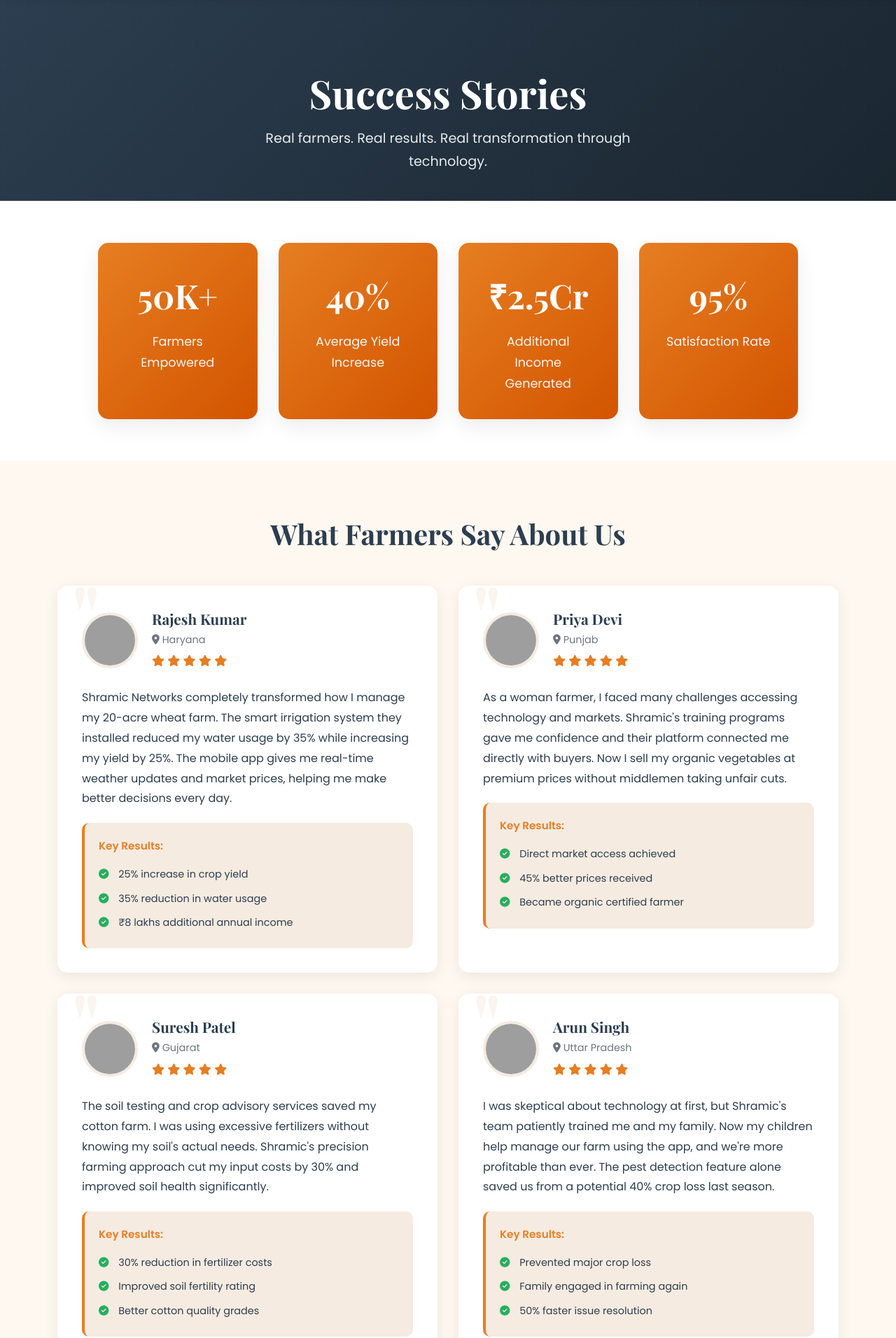
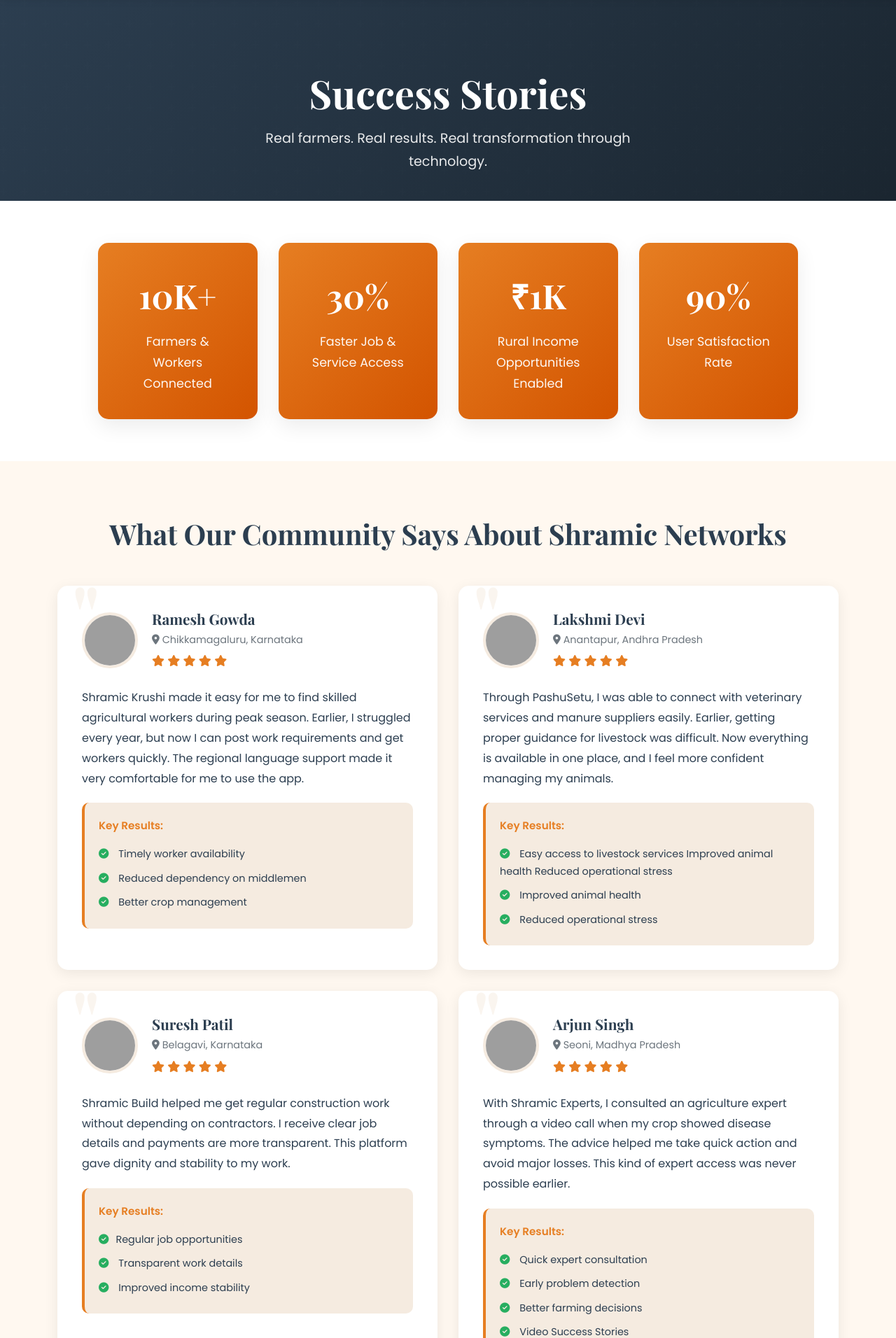
Before and after one commit to saiposhith-ai/Website-Main, a Flask app: page /testimonial in a window 1280 px wide. Shown: the part 75-1987 px from the top of the page at 70% size. Run offline with Flask 3, Linux system fonts and the light colour scheme; grey boxes are pictures that could not be loaded.

Commit message:
Code Updated

```diff
--- a/templates/testimonial.html
+++ b/templates/testimonial.html
@@ -612,20 +612,20 @@
       <div class="container">
         <div class="stats-container">
           <div class="stat-card">
-            <div class="stat-number">50K+</div>
-            <div class="stat-label">Farmers Empowered</div>
+            <div class="stat-number">10K+</div>
+            <div class="stat-label">Farmers & Workers Connected</div>
           </div>
           <div class="stat-card">
-            <div class="stat-number">40%</div>
-            <div class="stat-label">Average Yield Increase</div>
+            <div class="stat-number">30%</div>
+            <div class="stat-label">Faster Job & Service Access</div>
           </div>
           <div class="stat-card">
-            <div class="stat-number">₹2.5Cr</div>
-            <div class="stat-label">Additional Income Generated</div>
+            <div class="stat-number">₹1K</div>
+            <div class="stat-label">Rural Income Opportunities Enabled</div>
           </div>
           <div class="stat-card">
-            <div class="stat-number">95%</div>
-            <div class="stat-label">Satisfaction Rate</div>
+            <div class="stat-number">90%</div>
+            <div class="stat-label">User Satisfaction Rate</div>
           </div>
         </div>
       </div>
@@ -633,19 +633,22 @@
 
     <section class="testimonials-section">
       <div class="container">
-        <h2 class="section-title">What Farmers Say About Us</h2>
+        <h2 class="section-title">
+          What Our Community Says About Shramic Networks
+        </h2>
         <div class="testimonials-grid">
           <div class="testimonial-card">
             <div class="testimonial-header">
               <img
                 class="testimonial-avatar"
                 src="https://images.unsplash.com/photo-1507003211169-0a1dd7228f2d?w=150&h=150&fit=crop"
-                alt="Rajesh Kumar"
+                alt="Ramesh Gowda"
               />
               <div class="testimonial-info">
-                <h4>Rajesh Kumar</h4>
+                <h4>Ramesh Gowda</h4>
                 <div class="testimonial-location">
-                  <i class="fas fa-map-marker-alt"></i> Haryana
+                  <i class="fas fa-map-marker-alt"></i> Chikkamagaluru,
+                  Karnataka
                 </div>
                 <div class="testimonial-rating">
                   <i class="fas fa-star"></i>
@@ -657,25 +660,24 @@
               </div>
             </div>
             <p class="testimonial-text">
-              Shramic Networks completely transformed how I manage my 20-acre
-              wheat farm. The smart irrigation system they installed reduced my
-              water usage by 35% while increasing my yield by 25%. The mobile
-              app gives me real-time weather updates and market prices, helping
-              me make better decisions every day.
+              Shramic Krushi made it easy for me to find skilled agricultural
+              workers during peak season. Earlier, I struggled every year, but
+              now I can post work requirements and get workers quickly. The
+              regional language support made it very comfortable for me to use
+              the app.
             </p>
             <div class="testimonial-impact">
               <div class="impact-title">Key Results:</div>
               <ul class="impact-list">
                 <li>
-                  <i class="fas fa-check-circle"></i> 25% increase in crop yield
+                  <i class="fas fa-check-circle"></i> Timely worker availability
                 </li>
                 <li>
-                  <i class="fas fa-check-circle"></i> 35% reduction in water
-                  usage
+                  <i class="fas fa-check-circle"></i>
+                  Reduced dependency on middlemen
                 </li>
                 <li>
-                  <i class="fas fa-check-circle"></i> ₹8 lakhs additional annual
-                  income
+                  <i class="fas fa-check-circle"></i> Better crop management
                 </li>
               </ul>
             </div>
@@ -686,12 +688,13 @@
               <img
                 class="testimonial-avatar"
                 src="https://images.unsplash.com/photo-1494790108377-be9c29b29330?w=150&h=150&fit=crop"
-                alt="Priya Devi"
+                alt="Lakshmi Devi"
               />
               <div class="testimonial-info">
-                <h4>Priya Devi</h4>
+                <h4>Lakshmi Devi</h4>
                 <div class="testimonial-location">
-                  <i class="fas fa-map-marker-alt"></i> Punjab
+                  <i class="fas fa-map-marker-alt"></i> Anantapur, Andhra
+                  Pradesh
                 </div>
                 <div class="testimonial-rating">
                   <i class="fas fa-star"></i>
@@ -703,25 +706,24 @@
               </div>
             </div>
             <p class="testimonial-text">
-              As a woman farmer, I faced many challenges accessing technology
-              and markets. Shramic's training programs gave me confidence and
-              their platform connected me directly with buyers. Now I sell my
-              organic vegetables at premium prices without middlemen taking
-              unfair cuts.
+              Through PashuSetu, I was able to connect with veterinary services
+              and manure suppliers easily. Earlier, getting proper guidance for
+              livestock was difficult. Now everything is available in one place,
+              and I feel more confident managing my animals.
             </p>
             <div class="testimonial-impact">
               <div class="impact-title">Key Results:</div>
               <ul class="impact-list">
                 <li>
-                  <i class="fas fa-check-circle"></i> Direct market access
-                  achieved
+                  <i class="fas fa-check-circle"></i> Easy access to livestock
+                  services Improved animal health Reduced operational stress
                 </li>
                 <li>
-                  <i class="fas fa-check-circle"></i> 45% better prices received
+                  <i class="fas fa-check-circle"></i> Improved animal health
                 </li>
                 <li>
-                  <i class="fas fa-check-circle"></i> Became organic certified
-                  farmer
+                  <i class="fas fa-check-circle"></i>
+                  Reduced operational stress
                 </li>
               </ul>
             </div>
@@ -732,12 +734,12 @@
               <img
                 class="testimonial-avatar"
                 src="https://images.unsplash.com/photo-1500648767791-00dcc994a43e?w=150&h=150&fit=crop"
-                alt="Suresh Patel"
+                alt="Suresh Patil"
               />
               <div class="testimonial-info">
-                <h4>Suresh Patel</h4>
+                <h4>Suresh Patil</h4>
                 <div class="testimonial-location">
-                  <i class="fas fa-map-marker-alt"></i> Gujarat
+                  <i class="fas fa-map-marker-alt"></i> Belagavi, Karnataka
                 </div>
                 <div class="testimonial-rating">
                   <i class="fas fa-star"></i>
@@ -749,25 +751,23 @@
               </div>
             </div>
             <p class="testimonial-text">
-              The soil testing and crop advisory services saved my cotton farm.
-              I was using excessive fertilizers without knowing my soil's actual
-              needs. Shramic's precision farming approach cut my input costs by
-              30% and improved soil health significantly.
+              Shramic Build helped me get regular construction work without
+              depending on contractors. I receive clear job details and payments
+              are more transparent. This platform gave dignity and stability to
+              my work.
             </p>
             <div class="testimonial-impact">
               <div class="impact-title">Key Results:</div>
               <ul class="impact-list">
                 <li>
-                  <i class="fas fa-check-circle"></i> 30% reduction in
-                  fertilizer costs
+                  <i class="fas fa-check-circle"></i>Regular job opportunities
                 </li>
                 <li>
-                  <i class="fas fa-check-circle"></i> Improved soil fertility
-                  rating
+                  <i class="fas fa-check-circle"></i>
+                  Transparent work details
                 </li>
                 <li>
-                  <i class="fas fa-check-circle"></i> Better cotton quality
-                  grades
+                  <i class="fas fa-check-circle"></i> Improved income stability
                 </li>
               </ul>
             </div>
@@ -778,12 +778,12 @@
               <img
                 class="testimonial-avatar"
                 src="https://images.unsplash.com/photo-1506794778202-cad84cf45f1d?w=150&h=150&fit=crop"
-                alt="Arun Singh"
+                alt="Arjun Singh"
               />
               <div class="testimonial-info">
-                <h4>Arun Singh</h4>
+                <h4>Arjun Singh</h4>
                 <div class="testimonial-location">
-                  <i class="fas fa-map-marker-alt"></i> Uttar Pradesh
+                  <i class="fas fa-map-marker-alt"></i> Seoni, Madhya Pradesh
                 </div>
                 <div class="testimonial-rating">
                   <i class="fas fa-star"></i>
@@ -795,25 +795,28 @@
               </div>
             </div>
             <p class="testimonial-text">
-              I was skeptical about technology at first, but Shramic's team
-              patiently trained me and my family. Now my children help manage
-              our farm using the app, and we're more profitable than ever. The
-              pest detection feature alone saved us from a potential 40% crop
-              loss last season.
+              With Shramic Experts, I consulted an agriculture expert through a
+              video call when my crop showed disease symptoms. The advice helped
+              me take quick action and avoid major losses. This kind of expert
+              access was never possible earlier.
             </p>
             <div class="testimonial-impact">
               <div class="impact-title">Key Results:</div>
               <ul class="impact-list">
                 <li>
-                  <i class="fas fa-check-circle"></i> Prevented major crop loss
+                  <i class="fas fa-check-circle"></i> Quick expert consultation
                 </li>
                 <li>
-                  <i class="fas fa-check-circle"></i> Family engaged in farming
-                  again
+                  <i class="fas fa-check-circle"></i>
+                  Early problem detection
                 </li>
                 <li>
-                  <i class="fas fa-check-circle"></i> 50% faster issue
-                  resolution
+                  <i class="fas fa-check-circle"></i>
+                  Better farming decisions
+                </li>
+                <li>
+                  <i class="fas fa-check-circle"></i>
+                  Video Success Stories
                 </li>
               </ul>
             </div>
@@ -834,23 +837,25 @@
             />
             <div class="video-overlay">
               <div class="play-button"><i class="fas fa-play"></i></div>
-              <div class="video-title">From Traditional to Smart Farming</div>
+              <div class="video-title">From Seasonal Work to Stable Income</div>
               <div class="video-description">
-                See how Ramesh transformed his 50-acre farm using IoT sensors
+                See how Shramic Build helped rural workers find continuous
+                employment opportunities.
               </div>
             </div>
           </div>
           <div class="video-card">
             <img
               class="video-thumbnail"
-              src="https://images.unsplash.com/photo-1593113646773-028c19d7e1e5?w=600&h=400&fit=crop"
+              src="https://images.unsplash.com/photo-1625246333195-78d9c38ad449?w=600&h=400&fit=crop"
               alt="Video thumbnail"
             />
             <div class="video-overlay">
               <div class="play-button"><i class="fas fa-play"></i></div>
-              <div class="video-title">Doubling Income in One Season</div>
+              <div class="video-title">Smarter Farming with Shramic Krushi</div>
               <div class="video-description">
-                Meena shares her journey from struggling to thriving farmer
+                A farmer shares how digital access improved planning and
+                productivity. Footer Trust Line
               </div>
             </div>
           </div>
```
